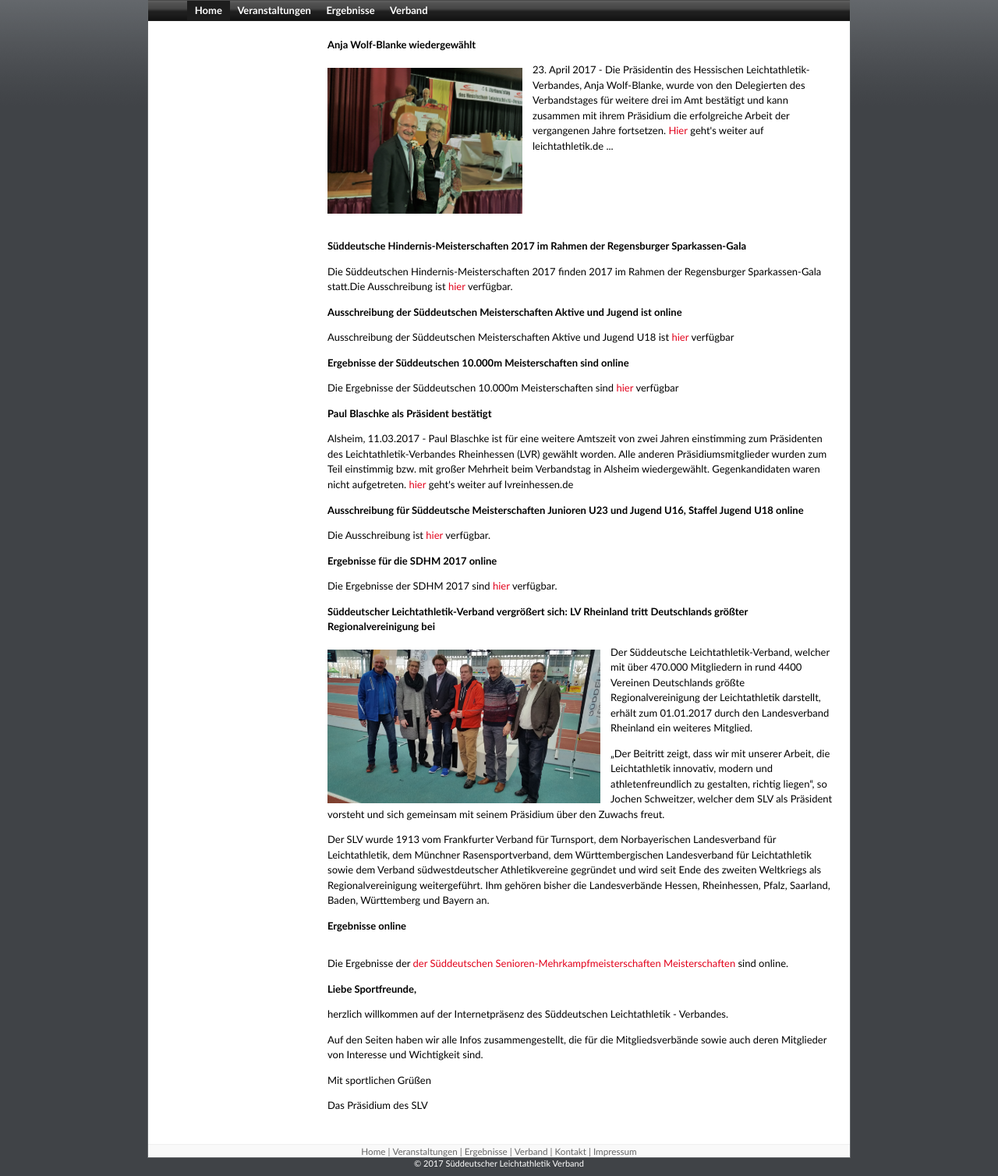
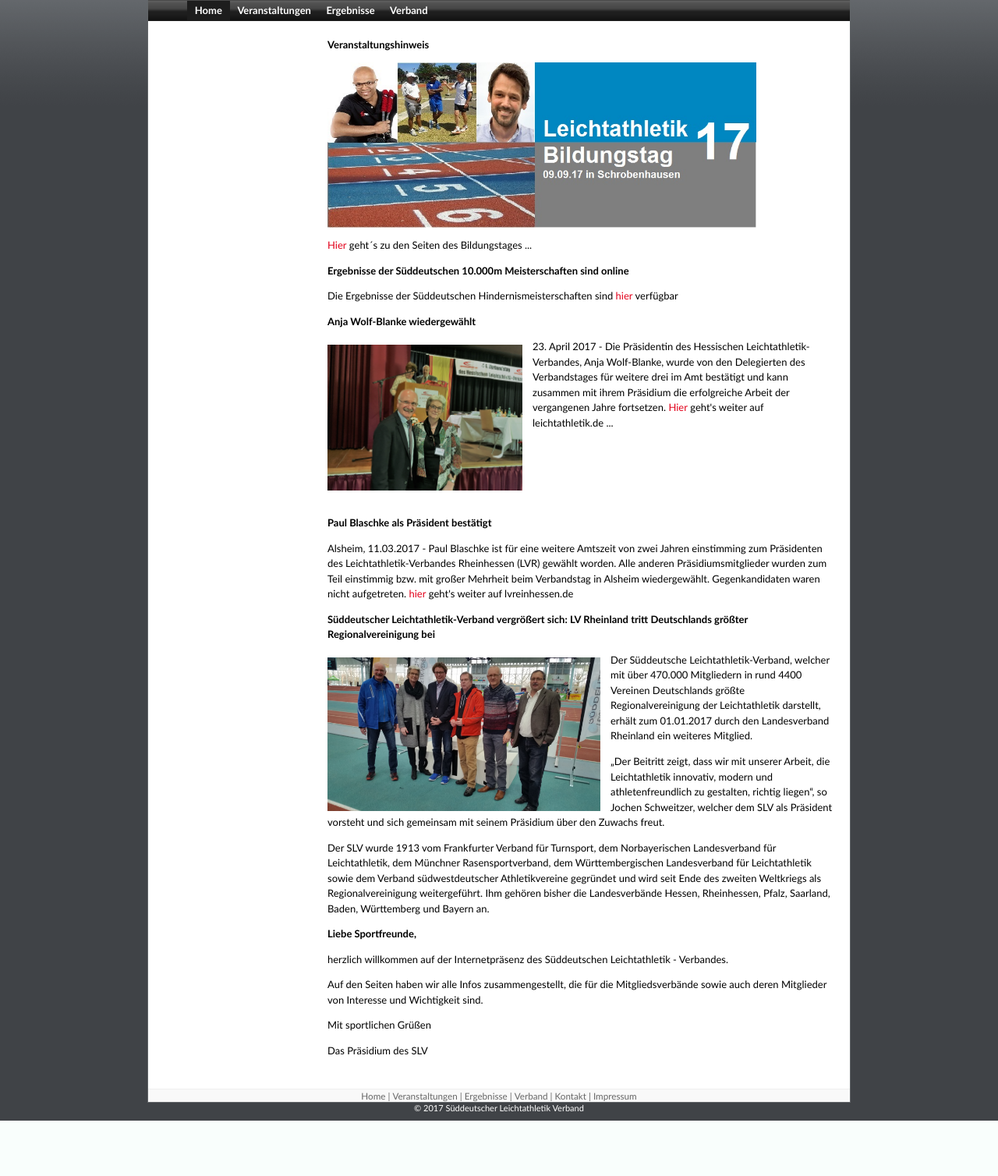
Before and after one commit to lg-regensburg/SLV, a PHP site: page / in a window 1280 px wide. Shown: the part 272-1780 px from the top of the page at 78% size. After the commit the page ends 1709 px from the top, so only its background shows below. Run offline with PHP 8.4, Linux system fonts and the light colour scheme.

Commit message:
17.06.2017

```diff
--- a/index.php
+++ b/index.php
@@ -4,7 +4,19 @@
   <?php require '_header.inc.php'; ?>
 
   <p>
-    <strong>Anja Wolf-Blanke wiedergewählt </strong>
+    <strong>Veranstaltungshinweis</strong>
+  </p>
+  <p><a href="http://www.leichtathletik-bildungstag.de/" target="_blank"><img src="images/inhalt/Bildungstag_2017.jpg" title="Leichtathletik Bildungstag 2017" width="550px" /></a>
+  </p>
+  <p><a href="http://www.leichtathletik-bildungstag.de/" target="_blank">Hier</a> geht´s zu den Seiten des Bildungstages ...</p>
+
+  <p><strong>Ergebnisse der Süddeutschen 10.000m Meisterschaften sind online</strong></p>
+
+  <p>Die Ergebnisse der Süddeutschen Hindernismeisterschaften sind <a  href="download/2017_Ergebnisliste_Hindernismeisterschaften.pdf
+  " target="_blank">hier</a> verfügbar</p>
+
+  <p>
+    <strong>Anja Wolf-Blanke wiedergewählt</strong>
   </p>
   <p><img class="float_left" src="images/inhalt/Wolf-Blanke_FotoPrivat.jpg" title="Wiederwahl von Wolf-Blanke (Foto: privat)" width="250px" />
     23. April 2017 - Die Präsidentin des Hessischen Leichtathletik-Verbandes, Anja Wolf-Blanke, wurde von den Delegierten des Verbandstages für weitere drei im Amt bestätigt und kann zusammen mit ihrem Präsidium die erfolgreiche Arbeit der vergangenen Jahre fortsetzen. <a href="http://www.leichtathletik.de/news/news/detail/anja-wolf-blanke-bleibt-hlv-praesidentin/">Hier</a> geht's weiter auf leichtathletik.de ...
@@ -12,34 +24,9 @@
 
   <br><br><br><br><br><br>
 
-  <p>
-    <strong>Süddeutsche Hindernis-Meisterschaften  2017 im Rahmen der Regensburger Sparkassen-Gala</strong>
-  </p>
-  <p>
-    Die Süddeutschen Hindernis-Meisterschaften 2017 finden 2017 im Rahmen der Regensburger Sparkassen-Gala statt.Die Ausschreibung ist <a target="_blank" href="download/Ausschreibung_SDM_Hindernis_2017.pdf">hier</a> verfügbar.
-  </p>
-
-  <p><strong>Ausschreibung der Süddeutschen Meisterschaften Aktive und Jugend ist online</strong></p>
-
-	<p>Ausschreibung der Süddeutschen Meisterschaften Aktive und Jugend U18 ist <a target="_blank" href="http://hlv.de/TERMINE/AUSSCHREIBUNGEN/2017/Ausschreibung_SDM_2017.pdf">hier</a> verfügbar</p>
-
-	<p><strong>Ergebnisse der Süddeutschen 10.000m Meisterschaften sind online</strong></p>
-
-	<p>Die Ergebnisse der Süddeutschen 10.000m Meisterschaften sind <a target="_blank" href="http://www.lg-telis-finanz.de/2017_ergebnisse/2017-03-25-Sueddeutsche_10000m.htm">hier</a> verfügbar</p>
-
 	<p><strong>Paul Blaschke als Präsident bestätigt</strong></p>
 
 	<p>Alsheim, 11.03.2017 - Paul Blaschke ist für eine weitere Amtszeit von zwei Jahren einstimming zum Präsidenten des Leichtathletik-Verbandes Rheinhessen (LVR) gewählt worden. Alle anderen Präsidiumsmitglieder wurden zum Teil einstimmig bzw. mit großer Mehrheit beim Verbandstag in Alsheim wiedergewählt. Gegenkandidaten waren nicht aufgetreten. <a target="_blank" href="http://www.lvrheinhessen.de/?Aktuelles_%2F_News">hier</a> geht's weiter auf lvreinhessen.de</p>
-
-  <p>
-    <strong>Ausschreibung für Süddeutsche Meisterschaften Junioren U23 und Jugend U16, Staffel Jugend U18 online</strong>
-  </p>
-
-  <p>Die Ausschreibung ist <a href="http://slv-leichtathletik.de/download/Ausschreibung_SDM_U23U16_2017.pdf" target="_blank">hier</a> verfügbar.</p>
-
-  <p><strong>Ergebnisse für die SDHM 2017 online</strong></p>
-
-  <p>Die Ergebnisse der SDHM 2017 sind <a href="http://www.hlv.de/ergebnisse/live/day1.htm" target="_blank">hier</a> verfügbar.</p>
 
     <p>
       <strong>Süddeutscher Leichtathletik-Verband vergrößert sich: LV Rheinland tritt Deutschlands größter Regionalvereinigung bei</strong>
@@ -73,13 +60,6 @@ Bayern an.
     </p>
 
     <p>
-      <strong>Ergebnisse online</strong>
-    </p>
-    <br>
-    <p>Die Ergebnisse der <a href="http://www.lvrheinhessen.de/html/Termine-2016/Ergebnisse%202016/160924%20SLV%20Erg.%20MK.htm" target="_blank">der Süddeutschen Senioren-Mehrkampfmeisterschaften Meisterschaften</a> sind online.
-    </p>
-
-    <p>
       <strong>Liebe Sportfreunde,</strong>
     </p>
 
```
Also changed, not shown: ergebnisse.php (+9 -0 lines), images/inhalt/Bildungstag_2017.jpg (added), 1 other file.
